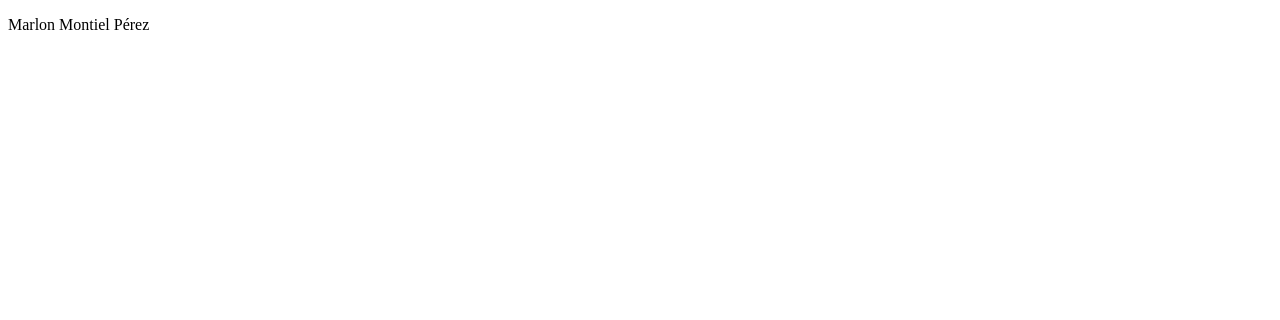
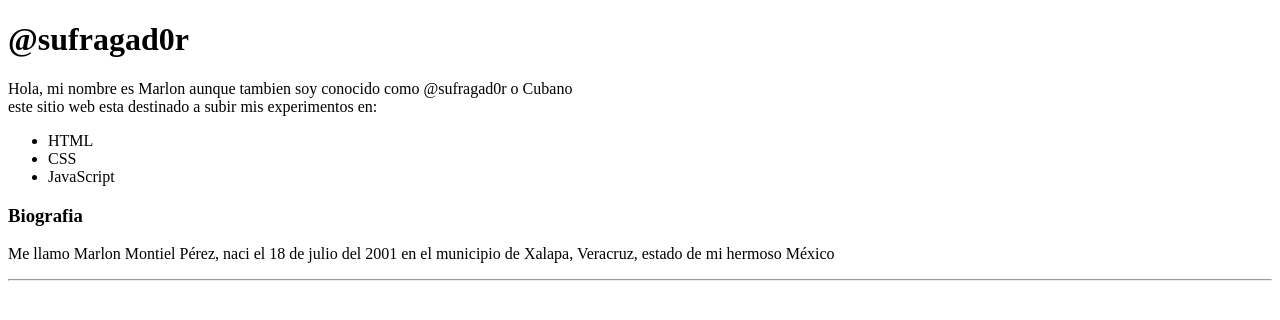
Before and after one commit to sufragad0r/MProject, a plain HTML site: page index.html in a window 1280 px wide. Drawn offline with Linux system fonts and the light colour scheme.

Commit message:
(Version .2) Agregue una introduccion a mi pagina, ademas de una breve biografia.

```diff
--- a/index.html
+++ b/index.html
@@ -8,6 +8,17 @@
         <link rel="stylesheet" href="/css/style.css">
     </head>
    <body>
-    <p>Marlon Montiel Pérez</p>
+    <h1>@sufragad0r</h1>
+    <p>Hola, mi nombre es Marlon aunque tambien soy conocido como @sufragad0r o Cubano<br>
+    este sitio web esta destinado a subir mis experimentos en:
+    <ul>
+     <li>HTML</li>
+     <li>CSS</li>
+     <li>JavaScript</li>
+    </ul>
+    </p>
+    <h3>Biografia</h3>
+    <p>Me llamo Marlon Montiel Pérez, naci el 18 de julio del 2001 en el municipio de Xalapa, Veracruz, estado de mi hermoso México</p>
+    <hr>
    </body>
 </html>
```
